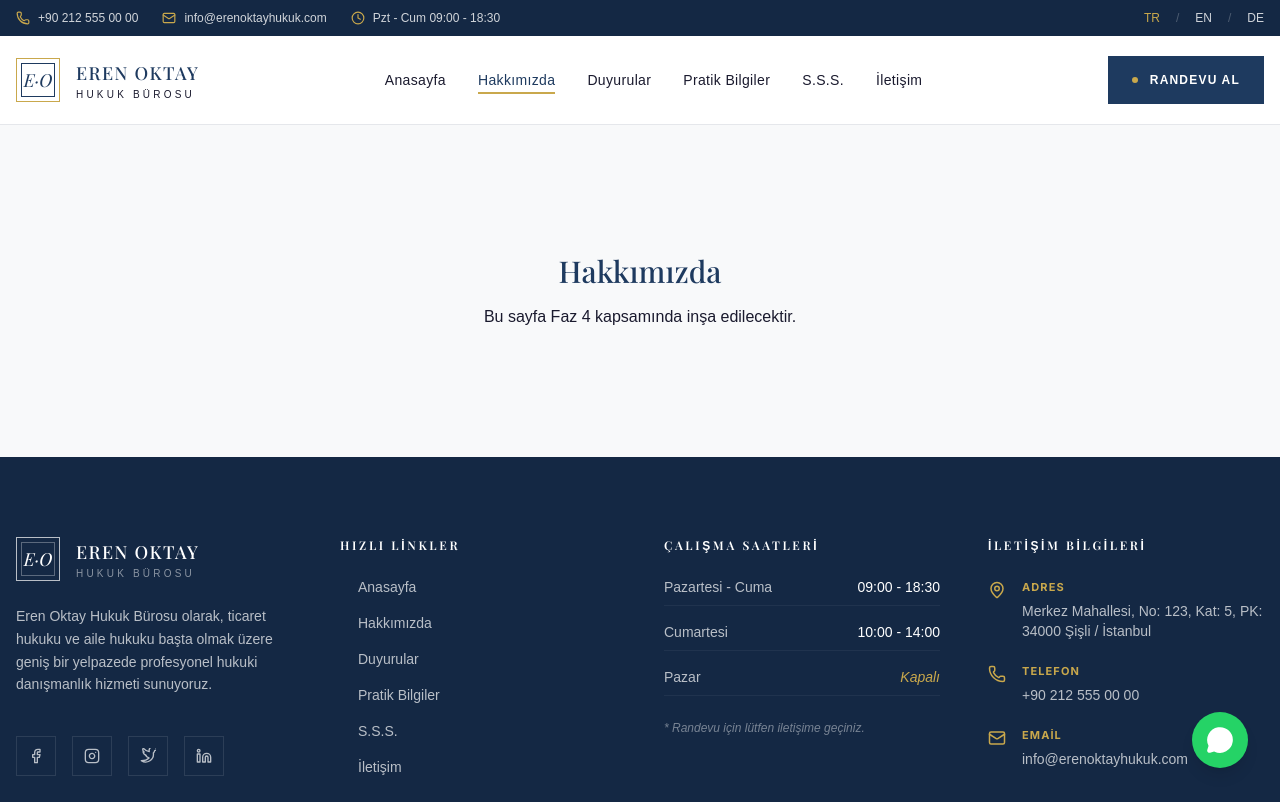
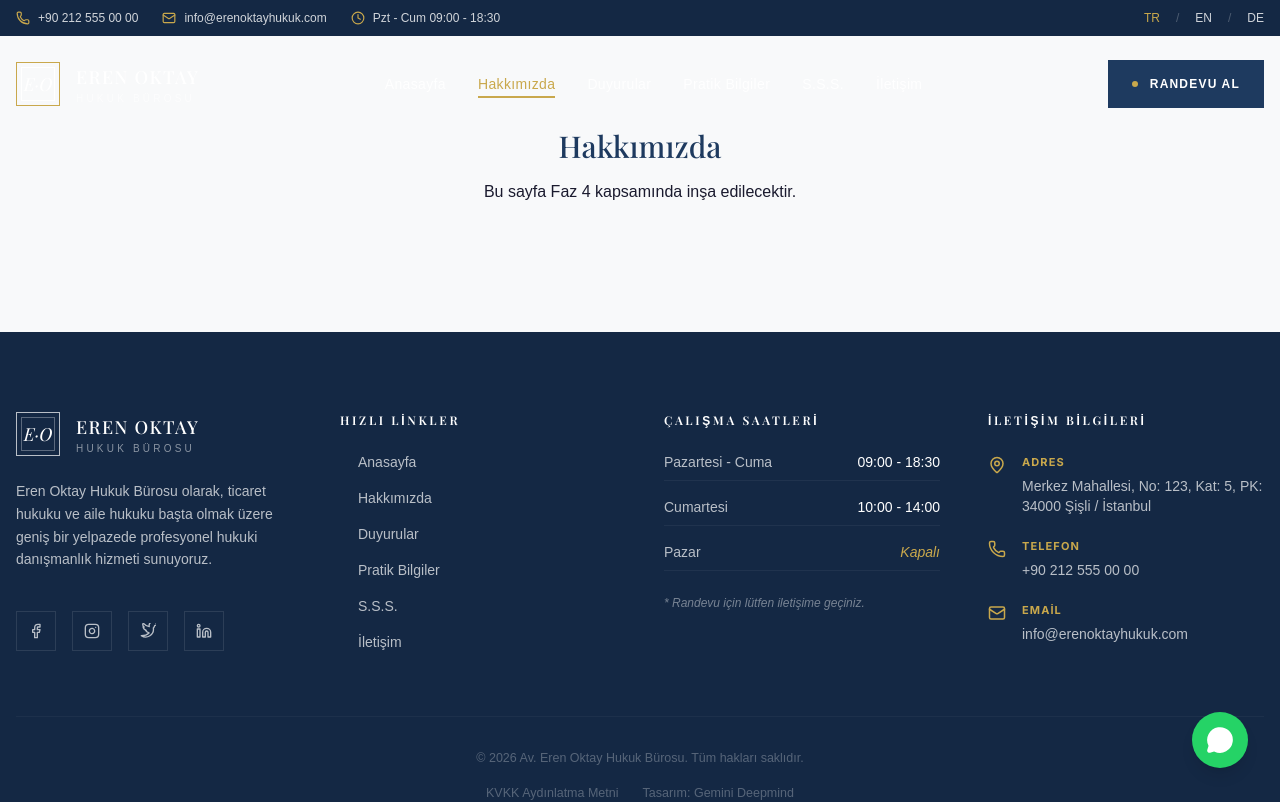
Before and after one commit to emirhanok1/av.erenoktaywebsite, a Next.js app: page /hakkimizda in a window 1280 px wide. Shown: the top 802 px of the page. Built offline with nearby package versions, Linux system fonts and the light colour scheme; a web font is replaced by a local one.

Commit message:
Tasarim Revizyonu Faz A - Adim 1: Header.tsx guncellemesi

```diff
--- a/src/components/common/Header.tsx
+++ b/src/components/common/Header.tsx
@@ -26,16 +26,30 @@ const NAV_ITEMS = [
 ]
 
 export default function Header() {
-  const { scrollY } = useScrollPosition()
+  const { scrollY, scrollPercent } = useScrollPosition()
   const pathname = usePathname()
   const [isOpen, setIsOpen] = useState(false)
 
-  const isScrolled = scrollY > 50
+  const isScrolled = scrollY > 60
 
   return (
     <>
+      {/* PROGRESS BAR */}
+      <div
+        className="fixed top-0 left-0 h-[2px] z-[60] transition-[width] duration-150 pointer-events-none"
+        style={{
+          width: `${scrollPercent}%`,
+          backgroundColor: '#c9a84c'
+        }}
+      />
+
       {/* TOP BAR */}
-      <div className="bg-secondary text-white/80 py-2.5 text-xs hidden md:block">
+      <div
+        className={cn(
+          "fixed top-0 z-[55] w-full bg-secondary text-white/80 py-2.5 text-xs hidden md:block transition-all duration-300",
+          isScrolled ? "opacity-0 -translate-y-full pointer-events-none" : "opacity-100 translate-y-0"
+        )}
+      >
         <div className="container mx-auto px-4 flex justify-between items-center">
           <div className="flex items-center gap-6">
             <a href="tel:+902125550000" className="flex items-center gap-2 hover:text-accent transition-colors">
@@ -64,20 +78,31 @@ export default function Header() {
       {/* MAIN HEADER */}
       <header
         className={cn(
-          'sticky top-0 z-50 w-full transition-all duration-300 bg-white border-b',
-          isScrolled ? 'py-3 shadow-md' : 'py-5 shadow-none'
+          'fixed left-0 right-0 z-50 w-full transition-all duration-300',
+          isScrolled
+            ? 'top-0 bg-white border-b border-border shadow-sm py-3'
+            : 'top-[40px] bg-transparent border-b border-transparent py-5'
         )}
       >
         <div className="container mx-auto px-4 flex justify-between items-center">
           {/* LOGO */}
           <Link href={ROUTES.HOME} className="group flex items-center gap-4 outline-none">
             <div className="relative w-11 h-11 border-[1.5px] border-accent flex items-center justify-center transition-transform group-hover:scale-105">
-              <div className="absolute inset-1 border border-navy" />
-              <span className="font-heading italic font-medium text-lg text-navy relative z-10">E·O</span>
+              <div className={cn("absolute inset-1 border transition-colors duration-300", isScrolled ? "border-navy" : "border-white")} />
+              <span className={cn(
+                "font-heading italic font-medium text-lg relative z-10 transition-colors duration-300",
+                isScrolled ? "text-navy" : "text-white"
+              )}>E·O</span>
             </div>
             <div className="flex flex-col leading-tight">
-              <span className="font-heading font-medium text-lg tracking-[0.08em] text-navy">EREN OKTAY</span>
-              <span className="text-[10px] tracking-[0.32em] text-muted-foreground uppercase mt-0.5">Hukuk Bürosu</span>
+              <span className={cn(
+                'font-heading font-medium text-lg tracking-[0.08em] transition-colors duration-300',
+                isScrolled ? 'text-navy' : 'text-white'
+              )}>EREN OKTAY</span>
+              <span className={cn(
+                "text-[10px] tracking-[0.32em] uppercase mt-0.5 transition-colors duration-300",
+                isScrolled ? "text-muted-foreground" : "text-white/60"
+              )}>Hukuk Bürosu</span>
             </div>
           </Link>
 
@@ -89,9 +114,13 @@ export default function Header() {
                 href={item.href}
                 className={cn(
                   'text-sm font-medium tracking-wide transition-colors relative py-1',
-                  pathname === item.href
-                    ? 'text-navy after:absolute after:bottom-0 after:left-0 after:right-0 after:h-0.5 after:bg-accent'
-                    : 'text-foreground hover:text-navy'
+                  isScrolled
+                    ? pathname === item.href
+                      ? 'text-navy after:absolute after:bottom-0 after:left-0 after:right-0 after:h-0.5 after:bg-accent'
+                      : 'text-foreground hover:text-navy'
+                    : pathname === item.href
+                      ? 'text-accent after:absolute after:bottom-0 after:left-0 after:right-0 after:h-0.5 after:bg-accent'
+                      : 'text-white/90 hover:text-white'
                 )}
               >
                 {item.label}
@@ -109,7 +138,10 @@ export default function Header() {
             <Sheet open={isOpen} onOpenChange={setIsOpen}>
               <SheetTrigger asChild>
                 <button
-                  className="lg:hidden text-navy p-0 w-8 h-8 flex items-center justify-center outline-none"
+                  className={cn(
+                    "lg:hidden p-0 w-8 h-8 flex items-center justify-center outline-none transition-colors duration-300",
+                    isScrolled ? "text-navy" : "text-white"
+                  )}
                   aria-label="Menüyü aç"
                 >
                   <Menu size={32} />
```
